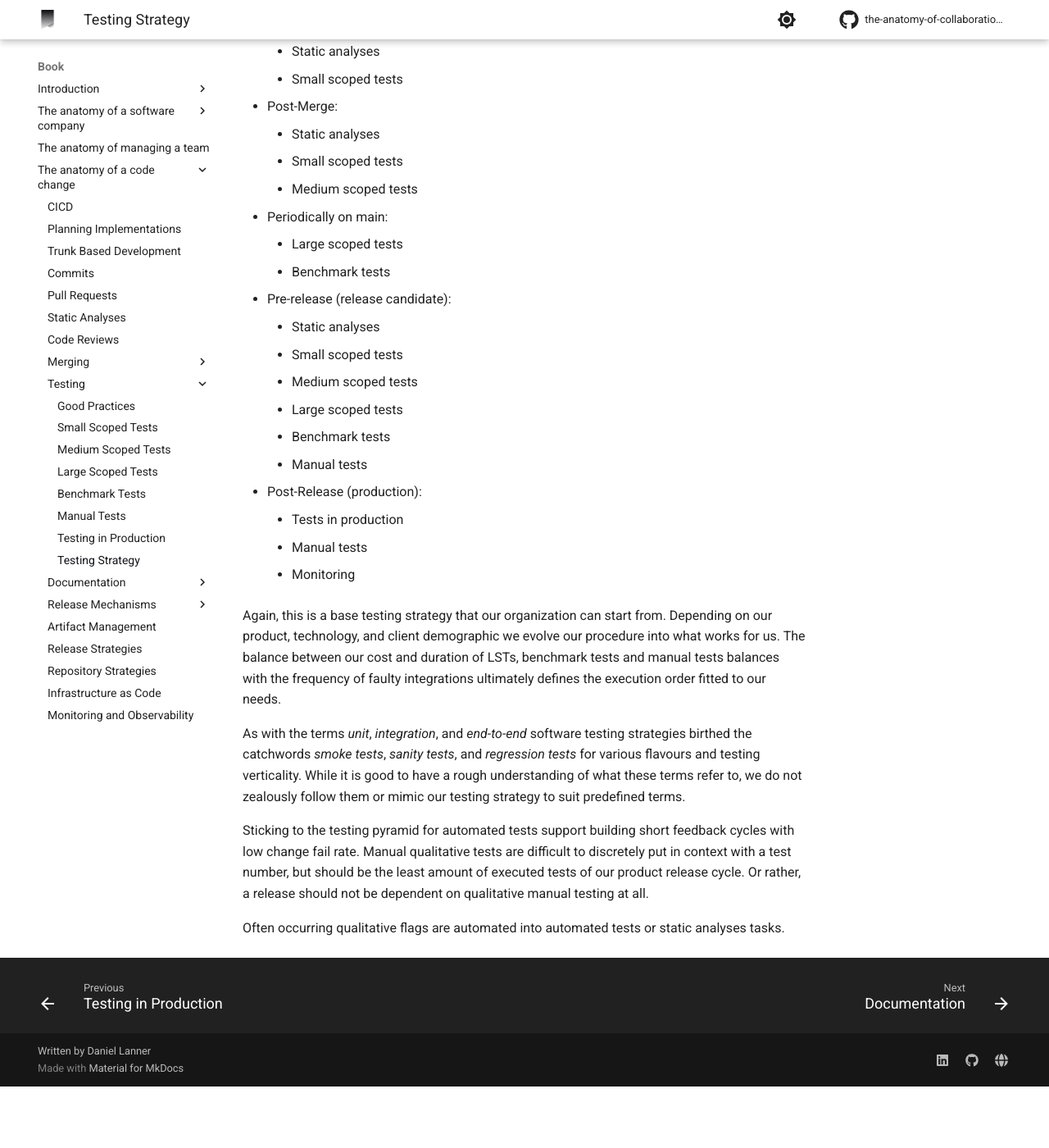
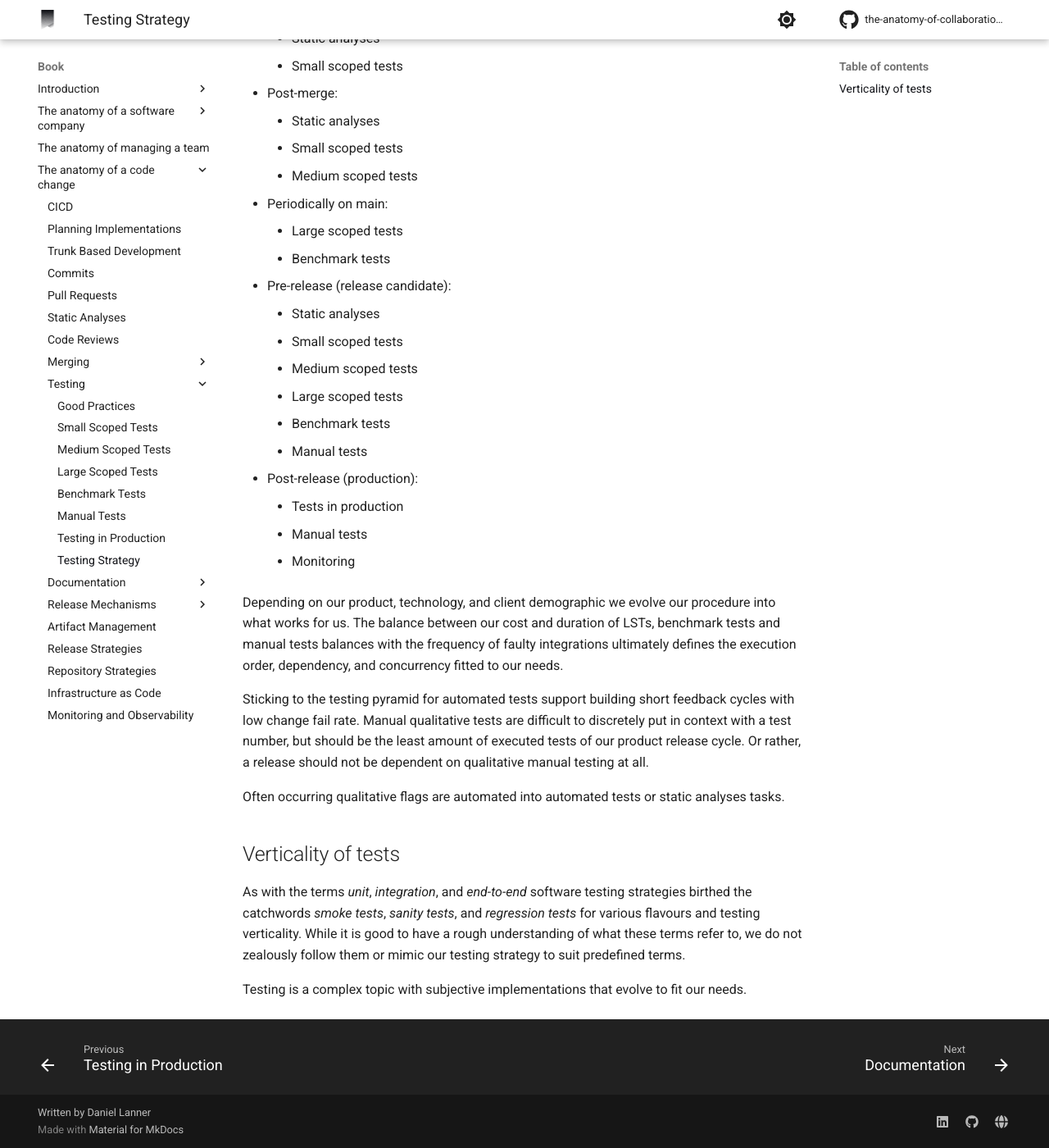
Before and after one commit to engineering-collaboration/book, an MkDocs documentation site: the page built from docs/book/anatomy-of-a-code-change/testing/testing-strategy.md, in a window 1280 px wide and 1400 px high, scrolled down 321 px. Shown: the whole window at 82% size. Built offline with MkDocs 1.6.1 and Material for MkDocs 9.7.7, drawn with Linux system fonts in a browser that asks for light colours; comment, search, counter and statistics services are not loaded; before the commit the page ends 1646 px from its top, so only the background shows below that; some of the changed text lies outside the part shown.

Commit message:
Edit testing strategy

```diff
--- a/docs/book/anatomy-of-a-code-change/testing/testing-strategy.md
+++ b/docs/book/anatomy-of-a-code-change/testing/testing-strategy.md
@@ -1,13 +1,11 @@
 # Testing Strategy
 
-We discussed **how** we test, not **what** we test. A combination of all discussed testing methods can be combined for smoke testing, sanity testing, regression testing.
-
-After presenting a base toolset, our foundational testing strategy looks as follows:
+Over this chapter we discussed the type of testing done with rough guidelines to optimize test utility versus execution complexity, cost, and time. The following presents a solid base testing strategy that our organization can start working from.
 
 - Development and pre-merge:
     - Static analyses
     - Small scoped tests
-- Post-Merge:
+- Post-merge:
     - Static analyses
     - Small scoped tests
     - Medium scoped tests
@@ -21,15 +19,19 @@ After presenting a base toolset, our foundational testing strategy looks as foll
     - Large scoped tests
     - Benchmark tests
     - Manual tests
-- Post-Release (production):
+- Post-release (production):
     - Tests in production
     - Manual tests
     - Monitoring
 
-Again, this is a base testing strategy that our organization can start from. Depending on our product, technology, and client demographic we evolve our procedure into what works for us. The balance between our cost and duration of LSTs, benchmark tests and manual tests balances with the frequency of faulty integrations ultimately defines the execution order fitted to our needs.
-
-As with the terms *unit*, *integration*, and *end-to-end* software testing strategies birthed the catchwords *smoke tests*, *sanity tests*, and *regression tests* for various flavours and testing verticality. While it is good to have a rough understanding of what these terms refer to, we do not zealously follow them or mimic our testing strategy to suit predefined terms.
+Depending on our product, technology, and client demographic we evolve our procedure into what works for us. The balance between our cost and duration of LSTs, benchmark tests and manual tests balances with the frequency of faulty integrations ultimately defines the execution order, dependency, and concurrency fitted to our needs.
 
 Sticking to the testing pyramid for automated tests support building short feedback cycles with low change fail rate. Manual qualitative tests are difficult to discretely put in context with a test number, but should be the least amount of executed tests of our product release cycle. Or rather, a release should not be dependent on qualitative manual testing at all.
 
 Often occurring qualitative flags are automated into automated tests or static analyses tasks.
+
+## Verticality of tests
+
+As with the terms *unit*, *integration*, and *end-to-end* software testing strategies birthed the catchwords *smoke tests*, *sanity tests*, and *regression tests* for various flavours and testing verticality. While it is good to have a rough understanding of what these terms refer to, we do not zealously follow them or mimic our testing strategy to suit predefined terms.
+
+Testing is a complex topic with subjective implementations that evolve to fit our needs.
```
